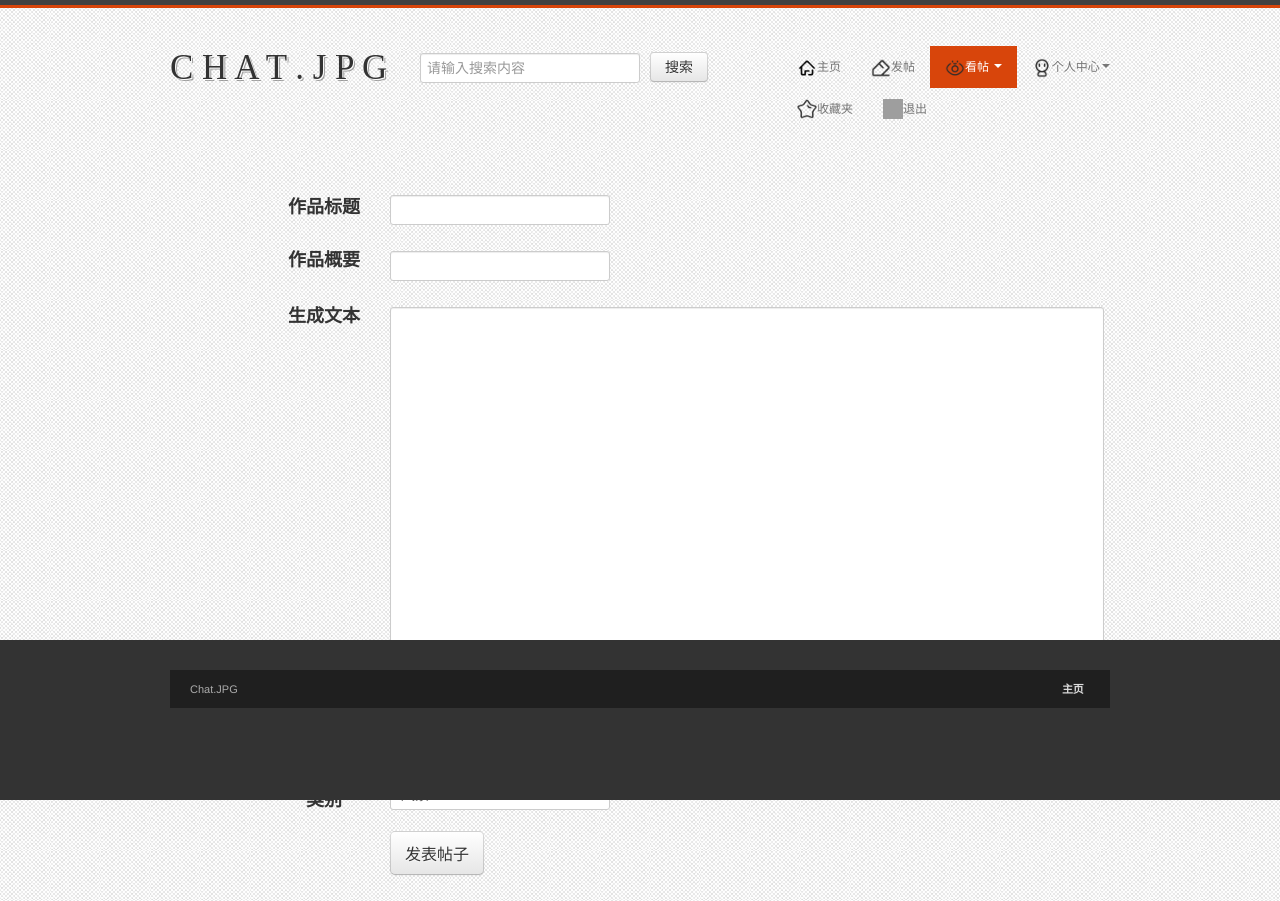
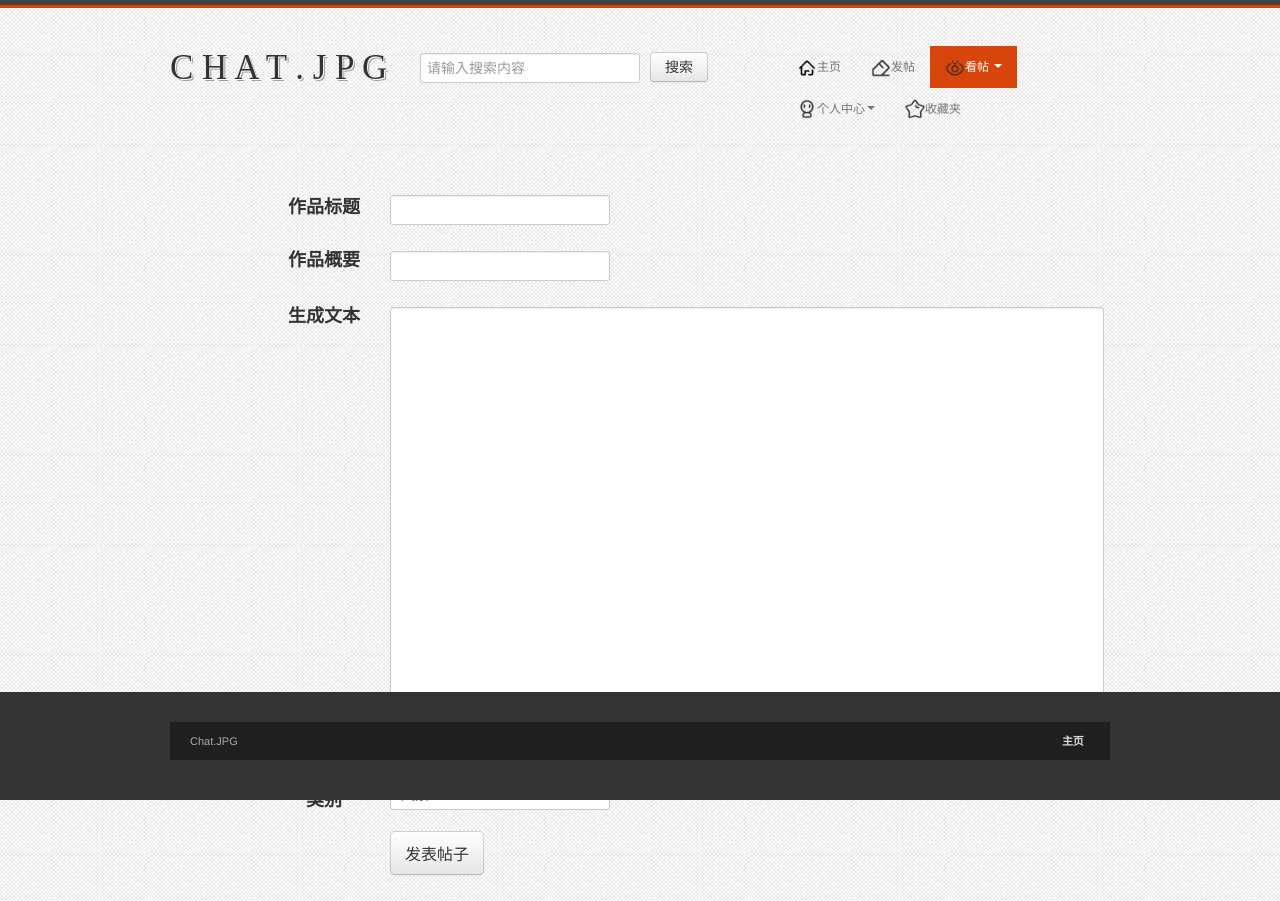
Before and after one commit to zshihang213/chat, a Django app: page /publish/ in a window 1280 px wide. Run offline with Django 3.2, Linux system fonts and the light colour scheme; data that the repository does not hold is empty; some libraries are stand-ins or nearby versions.

Commit message:
Update publish.html

```diff
--- a/templates/publish.html
+++ b/templates/publish.html
@@ -57,7 +57,7 @@
 
         <!-- 导航栏 -->
         <div  style="width: 280px;float: right;margin-right: 5%;margin-top: 4%">
-            <div class="navbar hidden-phone" style="height: 40px;width: 360px;">
+            <div class="navbar hidden-phone">
 
                 <ul class="nav">
                     <li><a href="/home"><img src="../static/img/home.png" style="height: 20px;width: 20px">主页</a></li>
@@ -82,8 +82,6 @@
                         </ul>
                     </li>
                     <li><a href="/likes"><img src="../static/img/likes.png" style="height: 20px;width: 20px">收藏夹</a></li>
-                    <li><a href="/login"><img src="http://127.0.0.1:8000/static/img/exit.png" style="height: 20px;width: 20px">退出</a></li>
-
                 </ul>
 
             </div>
@@ -92,7 +90,7 @@
 
     </div>
 
-    <form accept-charset="UTF-8" style="margin-left: 10%" action="/publish/" class="publish" id="new_topic" method="post"  enctype="multipart/form-data">
+    <form accept-charset="UTF-8" style="margin-left: 10%;" action="/publish/" class="publish" id="new_topic" method="post"  enctype="multipart/form-data">
         {% csrf_token %}
         <table width="100%" border="0" cellspacing="0" cellpadding="6">
             <colgroup>
@@ -163,10 +161,11 @@
             </tbody>
         </table>
     </form>
+
 </div>
 
 <!-- 结尾部分 -->
-<div class="footer-container" style="height: 20%;">
+<div class="footer-container">
     <div class="container">
         <div style="margin-top: 30px" class="row">
             <div class="span12 footer-col footer-sub">
@@ -175,7 +174,7 @@
                     </div>
                     <div class="span6">
                             <span class="right">
-                            <a href="http://127.0.0.1:8000/home/">主页</a>&nbsp;&nbsp;
+                            <a href="home">主页</a>&nbsp;&nbsp;
                             </span>
                     </div>
                 </div>
```
